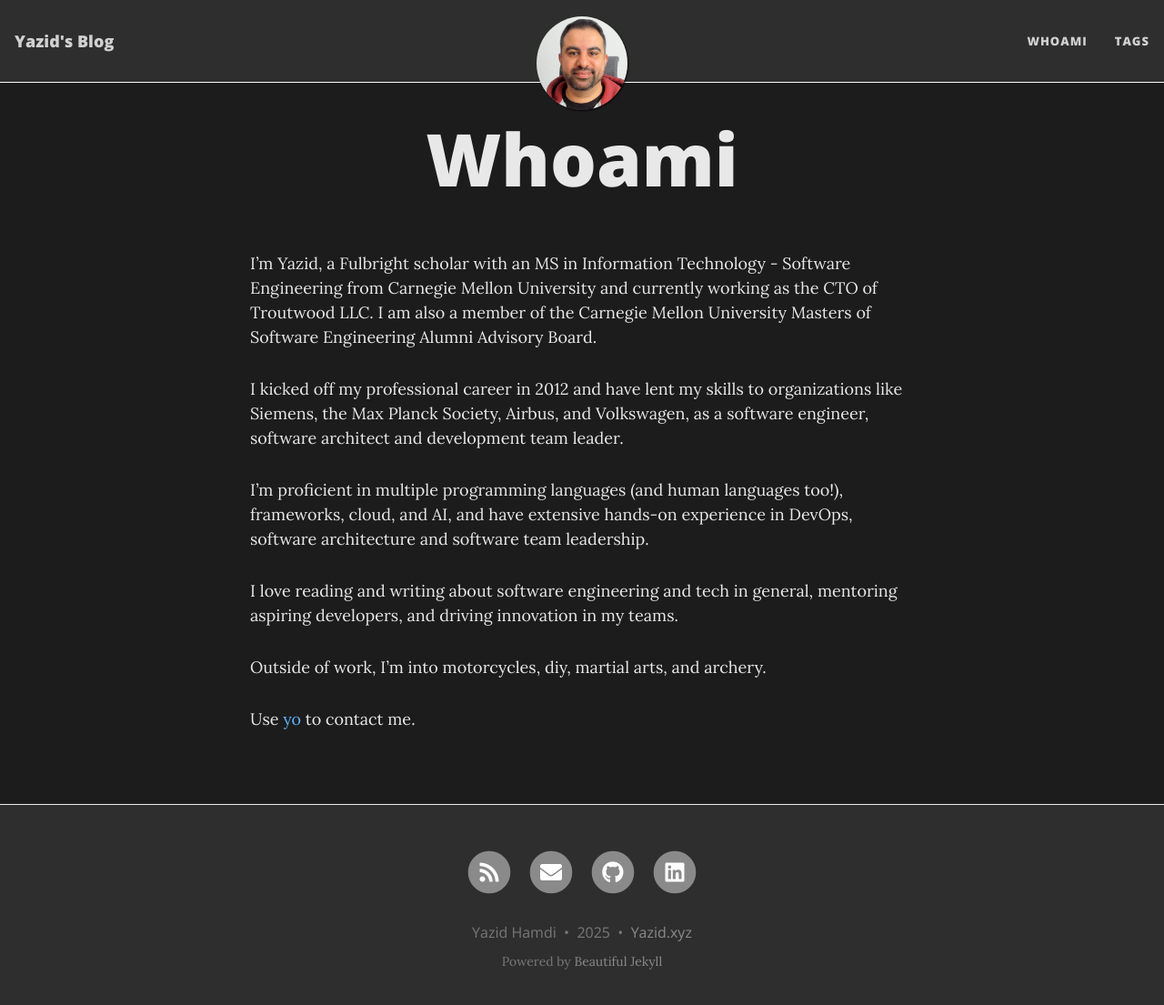
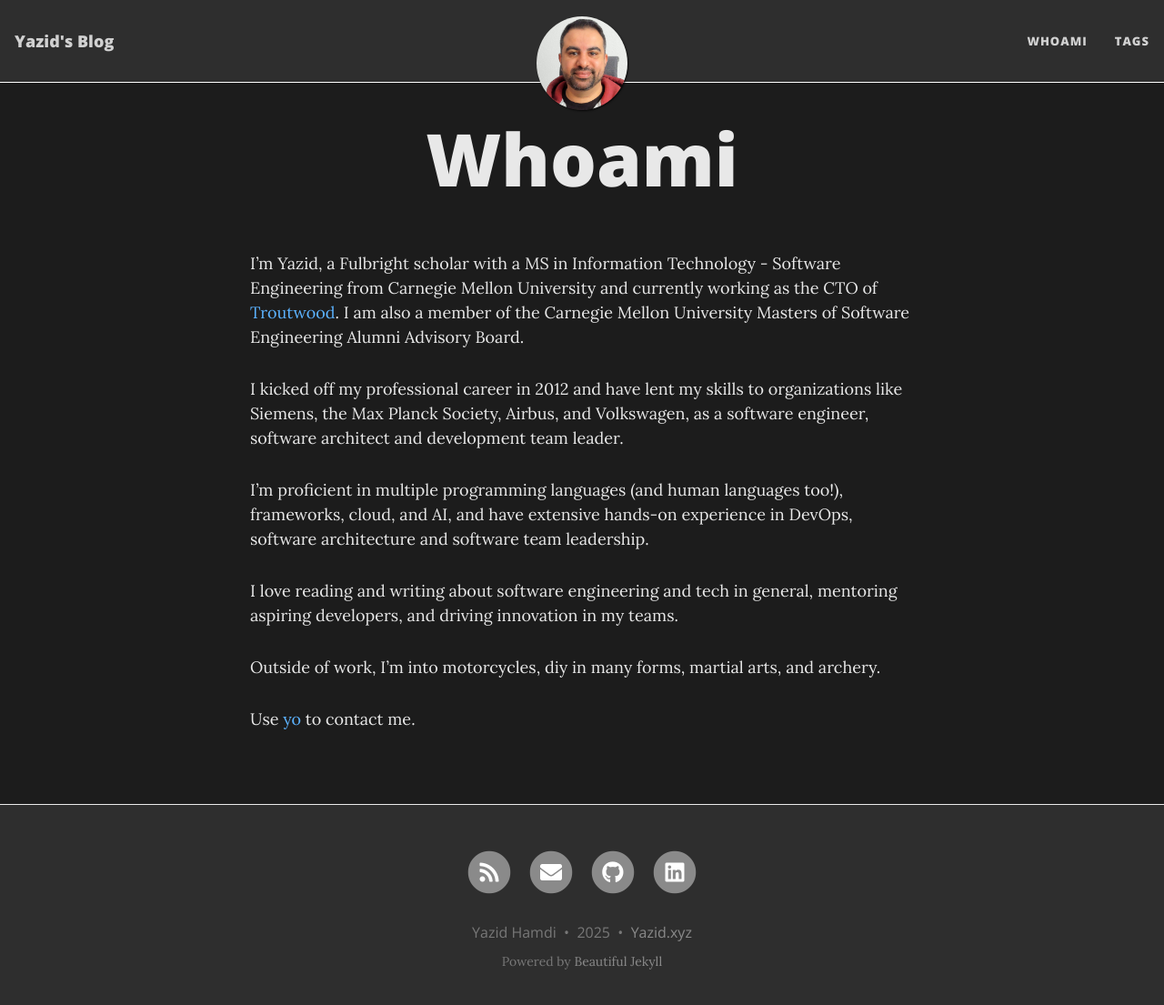
Before and after one commit to YazidHamdi/yazidhamdi.github.io, a Jekyll site: the page built from whoami.md, in a window 1280 px wide and 1118 px high. Shown: the top 1105 px of the window at 91% size. Built offline with Jekyll 4.4.1, drawn with Linux system fonts in a browser that asks for light colours; nearby versions of some CDN libraries.

```diff
--- a/whoami.md
+++ b/whoami.md
@@ -3,7 +3,7 @@ layout: page
 title: Whoami
 permalink: /whoami/
 ---
-I'm Yazid, a Fulbright scholar with an MS in Information Technology - Software Engineering from Carnegie Mellon University and currently working as the CTO of Troutwood LLC. I am also a member of the Carnegie Mellon University Masters of Software Engineering Alumni Advisory Board.
+I'm Yazid, a Fulbright scholar with a MS in Information Technology - Software Engineering from Carnegie Mellon University and currently working as the CTO of [Troutwood](https://www.troutwood.com/). I am also a member of the Carnegie Mellon University Masters of Software Engineering Alumni Advisory Board.
 
 I kicked off my professional career in 2012 and have lent my skills to organizations like Siemens, the Max Planck Society, Airbus, and Volkswagen, as a software engineer, software architect and development team leader.
 
@@ -11,6 +11,6 @@ I'm proficient in multiple programming languages (and human languages too!), fra
 
 I love reading and writing about software engineering and tech in general, mentoring aspiring developers, and driving innovation in my teams.
 
-Outside of work, I'm into motorcycles, diy, martial arts, and archery.
+Outside of work, I'm into motorcycles, diy in many forms, martial arts, and archery.
 
 Use [yo](mailto:yo@yazid.xyz) to contact me.
```
Also changed, not shown: _drafts/job_security_coding.md (renamed from _posts/2025-04-25-job_security_coding.md), 1 other file.
